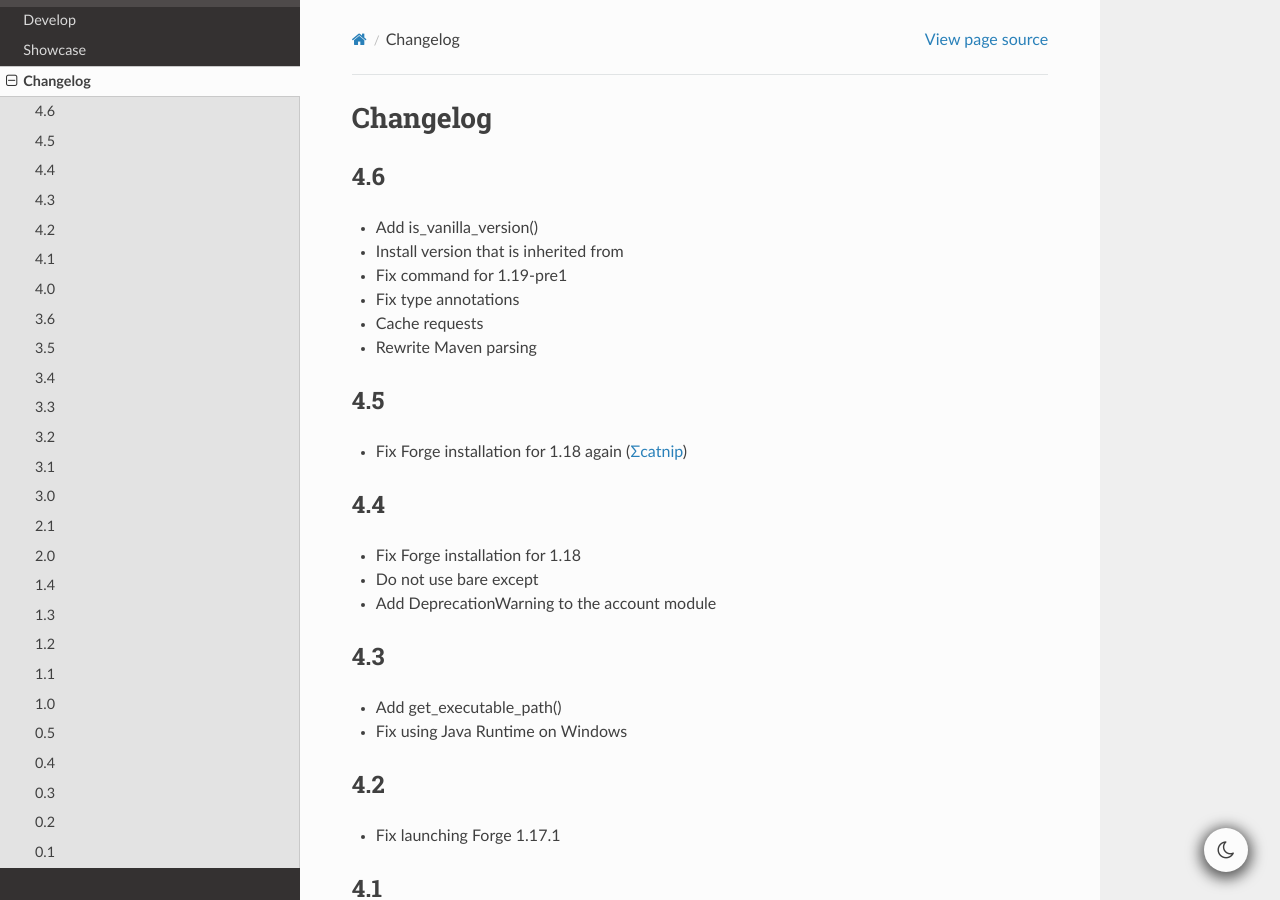
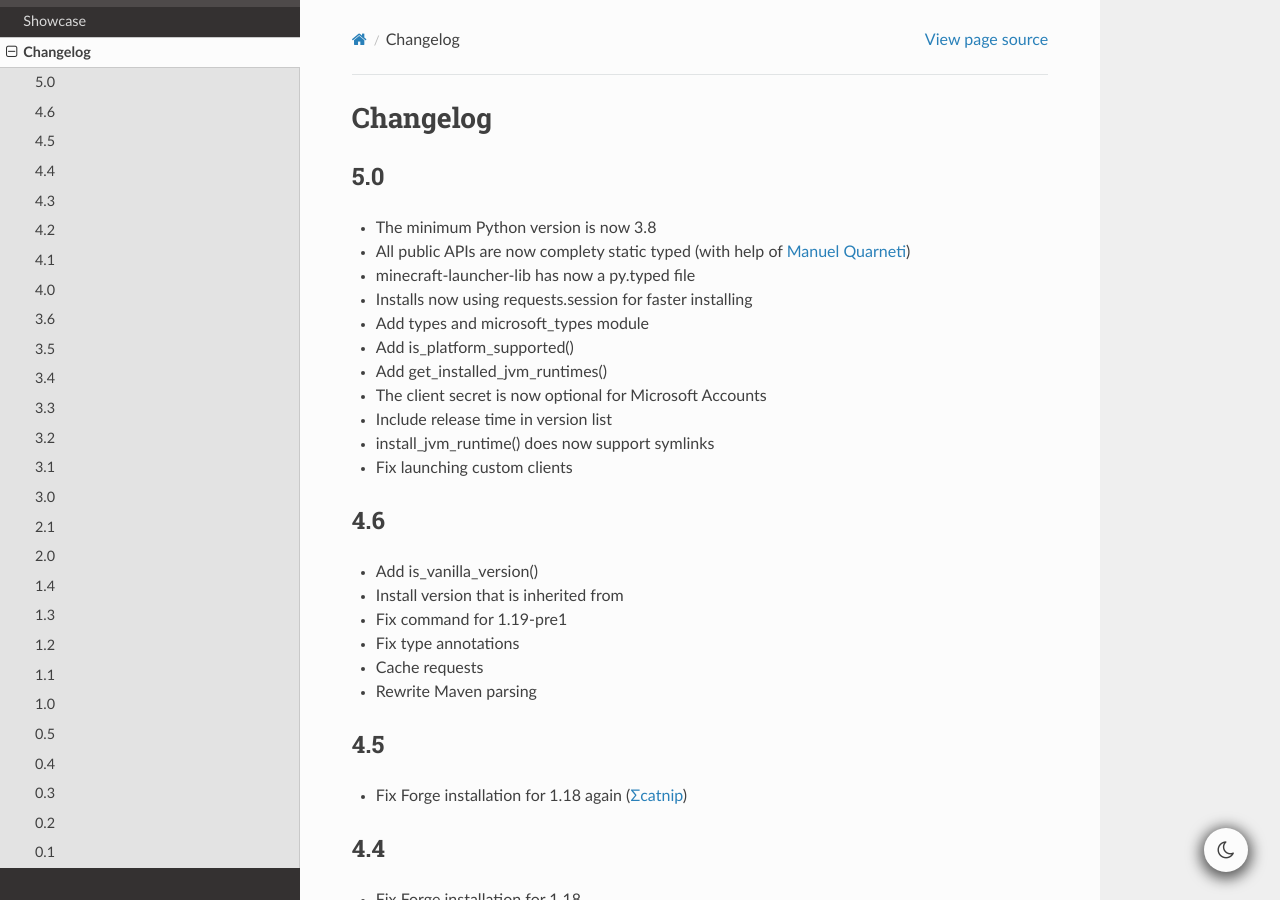
Before and after one commit to JakobDev/minecraft-launcher-lib, a Sphinx documentation site: the page built from doc/changelog.rst, in a window 1280 px wide and 900 px high. Built offline with Sphinx 7.4.7 and the Read the Docs theme 2.0.0, drawn with Linux system fonts in a browser that asks for light colours; pages that are not in the unit, such as notebooks, are missing from menus; the version number could not be read and is left out.

Commit message:
Add changelog for 5.0

```diff
--- a/doc/changelog.rst
+++ b/doc/changelog.rst
@@ -1,5 +1,20 @@
 Changelog
 ==================================================
+
+-------------------------
+5.0
+-------------------------
+- The minimum Python version is now 3.8
+- All public APIs are now complety static typed (with help of `Manuel Quarneti <https://gitlab.com/mq-1>`_)
+- minecraft-launcher-lib has now a py.typed file
+- Installs now using requests.session for faster installing
+- Add types and microsoft_types module
+- Add is_platform_supported()
+- Add get_installed_jvm_runtimes()
+- The client secret is now optional for Microsoft Accounts
+- Include release time in version list
+- install_jvm_runtime() does now support symlinks
+- Fix launching custom clients
 
 -------------------------
 4.6
```
